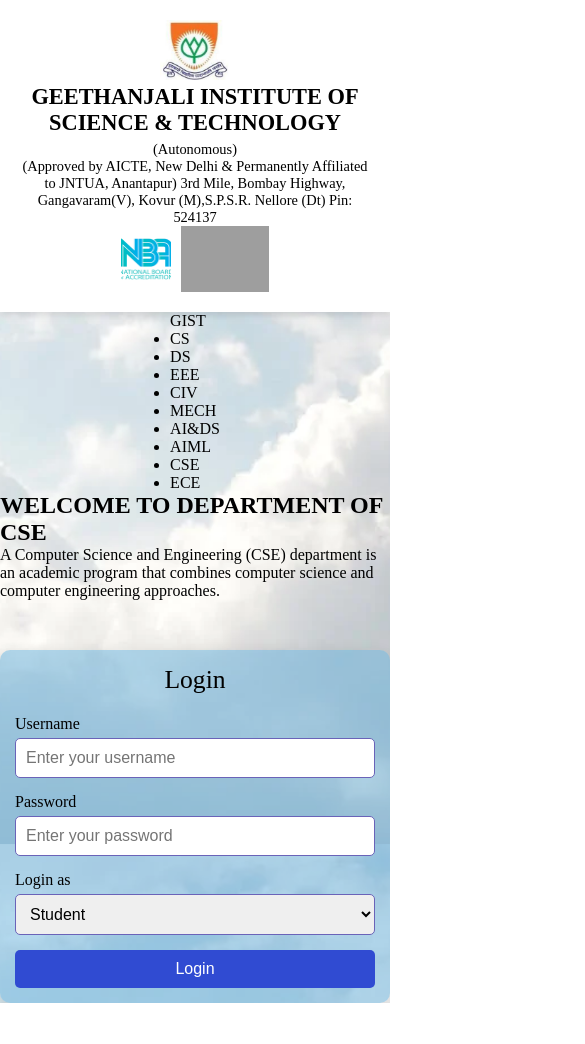
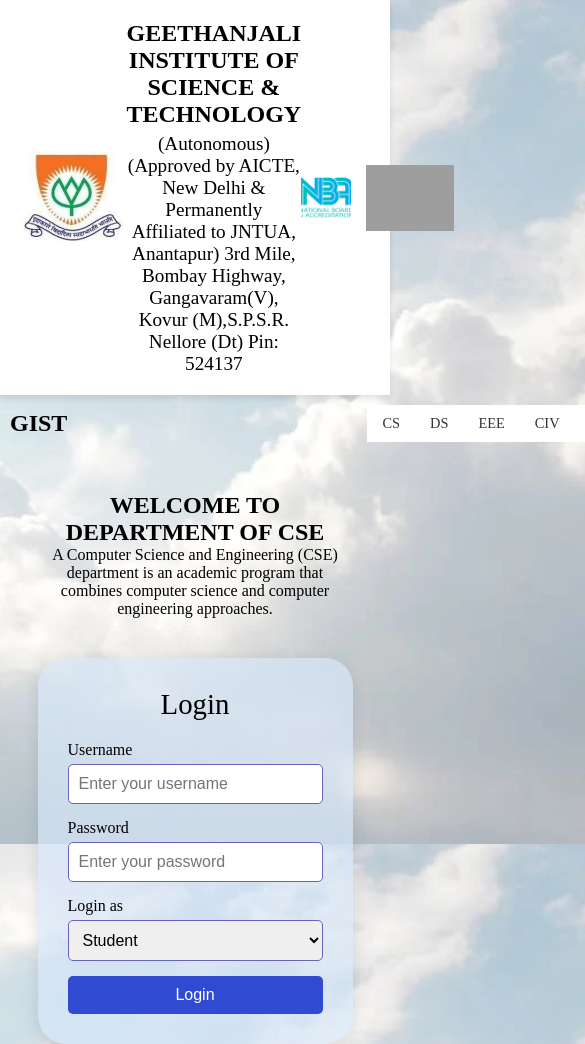
Before and after one commit to sanjuu07/Gist-homepage, a plain HTML site: page index.html in a window 390 px wide. Shown: the top 1044 px of the page, 585 px wide, since content can reach past the window. Before the commit the page ends 1003 px from the top, so only its background shows below. Drawn offline with Linux system fonts and the light colour scheme; grey boxes are pictures that could not be loaded; a script that the page names is missing.

Commit message:
Update styles.css

```diff
--- a/styles.css
+++ b/styles.css
@@ -7,28 +7,23 @@
 
 /* Body and Wrapper Styling */
 html, body {
-    height: 100%; /* Ensure both html and body take full height */
-    margin: 0; /* Remove default margin */
+    height: 100%;
+    margin: 0;
     background-image: url('images/bg-main.webp'); /* Replace with the actual image path */
-    background-size: cover; /* Ensures the image covers the entire background */
-    background-position: center center; /* Centers the image horizontally and vertically */
-    background-repeat: no-repeat; /* Ensures the image does not repeat */
-    background-attachment: fixed; /* Keeps the background fixed when scrolling */
+    background-size: cover;
+    background-position: center center;
+    background-repeat: no-repeat;
+    background-attachment: fixed;
 }
-
-
 
 .main-wrapper {
     display: flex;
     flex-direction: column;
     align-items: center;
     justify-content: flex-start;
-    height: 100vh; /* Use full viewport height */
+    height: 100vh;
     width: 100%;
-    /* Remove any background properties here */
 }
-
-
 
 /* Header Styling */
 .header {
@@ -37,9 +32,8 @@ html, body {
     width: 100%;
     display: flex;
     align-items: center;
-    justify-content: space-between; /* Space out items evenly */
+    justify-content: space-between;
     box-shadow: 0 4px 6px rgba(0, 0, 0, 0.1);
-    flex-wrap: wrap; /* Allows header content to wrap on smaller screens */
 }
 
 /* Logo Styling */
@@ -48,7 +42,7 @@ html, body {
 }
 
 .logo {
-    height: 90px; /* Adjust logo size if needed */
+    height: 90px;
     width: auto;
 }
 
@@ -56,9 +50,9 @@ html, body {
 .header-content {
     display: flex;
     flex-direction: column;
-    align-items: center; /* Center content horizontally */
+    align-items: center;
     text-align: center;
-    flex: 1; /* Allow content to take remaining space */
+    flex: 1;
 }
 
 .college-name {
@@ -74,34 +68,88 @@ html, body {
 /* Image container for NBA and NAAC logos */
 .image-container {
     display: flex;
-    justify-content: center; /* Center the images */
-    gap: 15px; /* Space between images */
-    align-items: center; /* Align images vertically */
+    justify-content: center;
+    gap: 15px;
+    align-items: center;
 }
 
-/* NBA Image */
 .header-image {
-    width: 70px; /* Set equal width for both images */
-    height: auto; /* Maintain aspect ratio */
-    object-fit: contain; /* Ensure the image scales proportionally without distortion */
+    width: 66px;
+    height: auto;
+    object-fit: contain;
 }
 
-/* NAAC Image - increased size to match NBA */
 .header-image.naac {
-    width: 88px; /* Match NBA logo width */
+    width: 88px;
     height: auto;
-    object-fit: contain; /* Maintain aspect ratio */
+    object-fit: contain;
+}
+
+/* Navigation Bar */
+.nav-bar {
+    padding: 10px;
+    width: 100%;
+    display: flex;
+    align-items: center;
+}
+
+.gist-text {
+    font-size: 2.5em;
+    font-weight: bold;
+    color: #000;
+
+}
+
+/* Navigation items styling */
+.nav-bar ul {
+    display: flex;
+    list-style: none;
+    margin: 0;
+    padding: 0;
+    margin-left: 300px;
+    background-color: #ffffff;
+}
+
+.nav-item {
+    padding: 10px 15px;
+    cursor: pointer;
+    color: #333;
+    font-weight: 500;
+    transition: background-color 0.3s;
+}
+
+.nav-item:hover {
+    background-color: rgba(255, 134, 28, 0.785);
+}
+
+/* Content Wrapper for Department Info and Login Form */
+.content-wrapper {
+    display: flex;
+    justify-content: space-between;
+    width: 100%;
+    max-width: 1200px;
+    margin-top: 20px;
+    padding: 0 20px;
+}
+
+/* Department Info Styling */
+.department-info {
+    flex: 2; /* Take more space on the left */
+    text-align: center;
+    padding: 20px;
+    border-radius: 8px;
+    margin-right: 20px; /* Space between the two sections */
 }
 
 /* Container Styling (for login form) */
 .container {
+    flex: 1; /* Take less space on the right */
     max-width: 400px;
     width: 100%;
-    background-color: #70b9e386;
-    border-radius: 10px;
+    background-color: rgba(216, 232, 250, 0.66);
+    border-radius: 28px;
     box-shadow: 0 5px 15px rgba(0, 0, 0, 0.1);
     padding: 30px;
-    margin-top: 50px;
 }
 
 /* Login Form Title */
@@ -150,55 +198,34 @@ input, select {
 
 /* Responsive styles for tablets (screens up to 768px) */
 @media (max-width: 768px) {
-    .header {
-        flex-direction: column; /* Stack logo, content, and images vertically */
+    .college-name {
+        font-size: 1.5em;
     }
 
-    .logo {
-        height: 70px; /* Adjust logo size for tablets */
+    .gist-text {
+        font-size: 1.5em;
     }
 
-    .image-container {
-        justify-content: center;
+    .nav-item {
+        font-size: 0.9em; /* Adjust department name size */
     }
 
     .header-image {
-        width: 60px; /* Adjust header images for tablets */
+        width: 50px; /* Adjust image size for smaller screens */
+    }
+
+    .content-wrapper {
+        flex-direction: column; /* Stack items on smaller screens */
+        align-items: center;
+    }
+
+    .department-info {
+        margin-right: 0; /* Remove margin in column layout */
+        width: 100%; /* Full width for department info */
     }
 
     .container {
-        max-width: 100%; /* Ensure the container is full-width on smaller screens */
-        padding: 20px;
+        max-width: 90%; /* Max width for login form */
+        margin-top: 20px; /* Margin for spacing */
     }
 }
-
-/* Responsive styles for mobile (screens up to 480px) */
-@media (max-width: 480px) {
-    .college-name {
-        font-size: 1.4em; /* Adjust college name size for mobile */
-    }
-
-    .college-info, .college-address {
-        font-size: 0.9em; /* Adjust other text size for mobile */
-    }
-
-    .logo {
-        height: 60px; /* Adjust logo size for mobile */
-    }
-
-    .header-image {
-        width: 50px; /* Adjust header image size for mobile */
-    }
-
-    .image-container {
-        gap: 10px; /* Adjust gap between images for smaller screens */
-    }
-
-    .container {
-        padding: 15px;
-    }
-
-    .title {
-        font-size: 1.6em; /* Adjust title size for mobile */
-    }
-}
```
